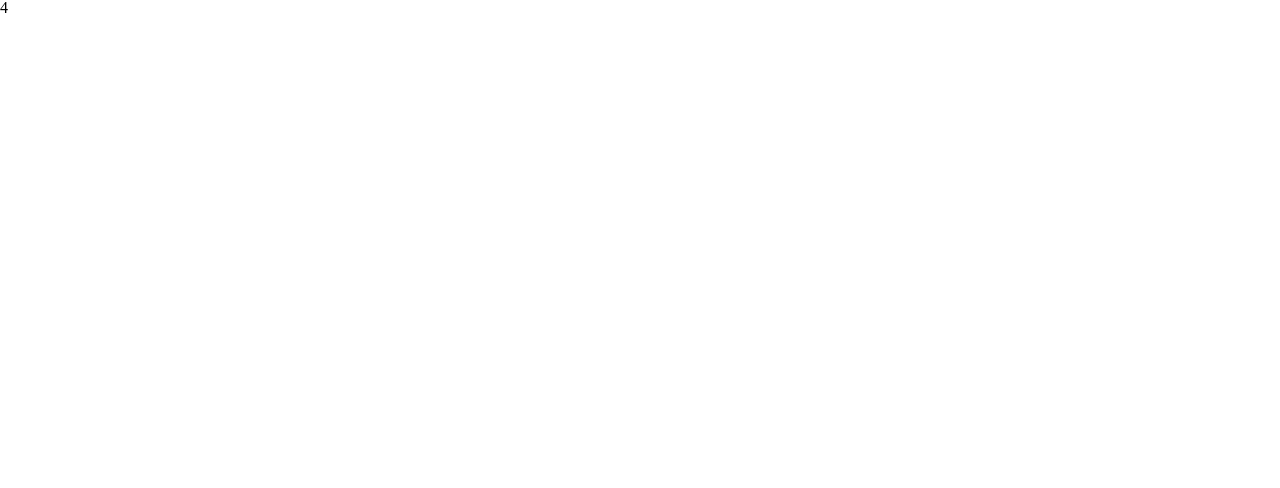
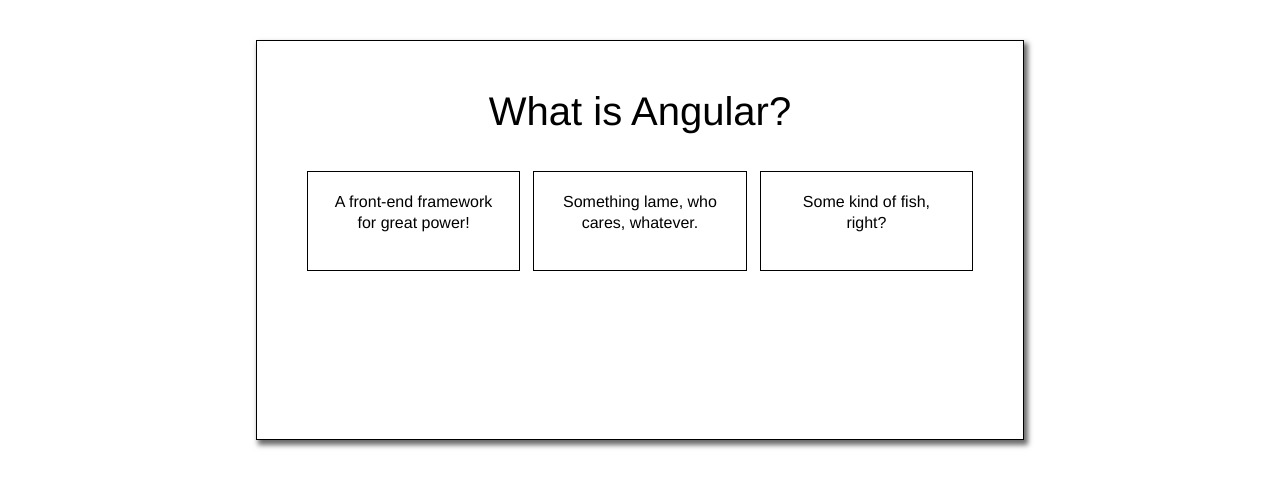
Before and after one commit to mkayen/flashcards-day1, a website: page index.html in a window 1280 px wide. Drawn offline with Linux system fonts and the light colour scheme.

Commit message:
Pulling Q's & A's from Data Object

```diff
--- a/index.html
+++ b/index.html
@@ -11,7 +11,24 @@
         <link rel="stylesheet" type="text/css" href="style.css" />
 
     </head>
-    <body ng-app="FlashCards">
-    	{{ 2+2 }}
+    <body>
+
+    	<div ng-app="FlashCards">
+    		<div class="flash-card" ng-controller="FlashCardController">
+    				<h1>{{ flashCard.question }}</h1>
+    			<ul class="flash-card-answers">
+        			<li class="flash-card-answer">
+            			{{ flashCard.answers[0].text }}
+        			</li>
+        			<li class="flash-card-answer">
+            			{{ flashCard.answers[1].text }}
+       			 	</li>
+        			<li class="flash-card-answer">
+            			{{ flashCard.answers[2].text }}
+        			</li>
+			    </ul>
+			</div>
+   		</div>
+
     </body>
 </html>
--- a/public/app.js
+++ b/public/app.js
@@ -1 +1,15 @@
 var app = angular.module('FlashCards', []);
+
+var scope; //For Debugging
+
+app.controller('FlashCardController', function($scope){
+	$scope.flashCard = {
+	    question: 'What is Angular?',
+	    answers: [
+	        { text: 'A front-end framework for great power!', correct: true },
+	        { text: 'Something lame, who cares, whatever.', correct: false },
+	        { text: 'Some kind of fish, right?', correct: false }
+	    ]
+	};
+	scope = $scope.flashCard //For Debugging
+});
```
